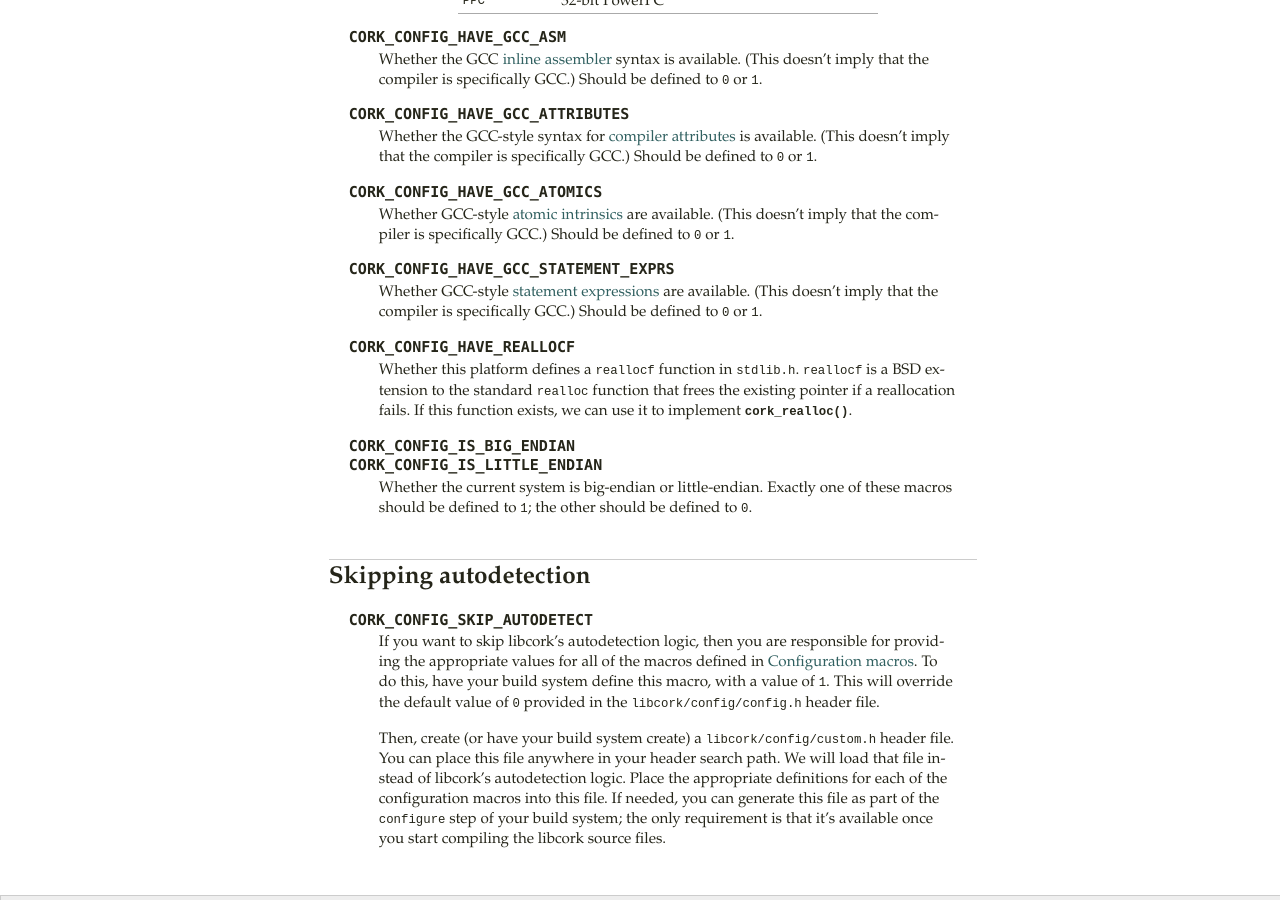
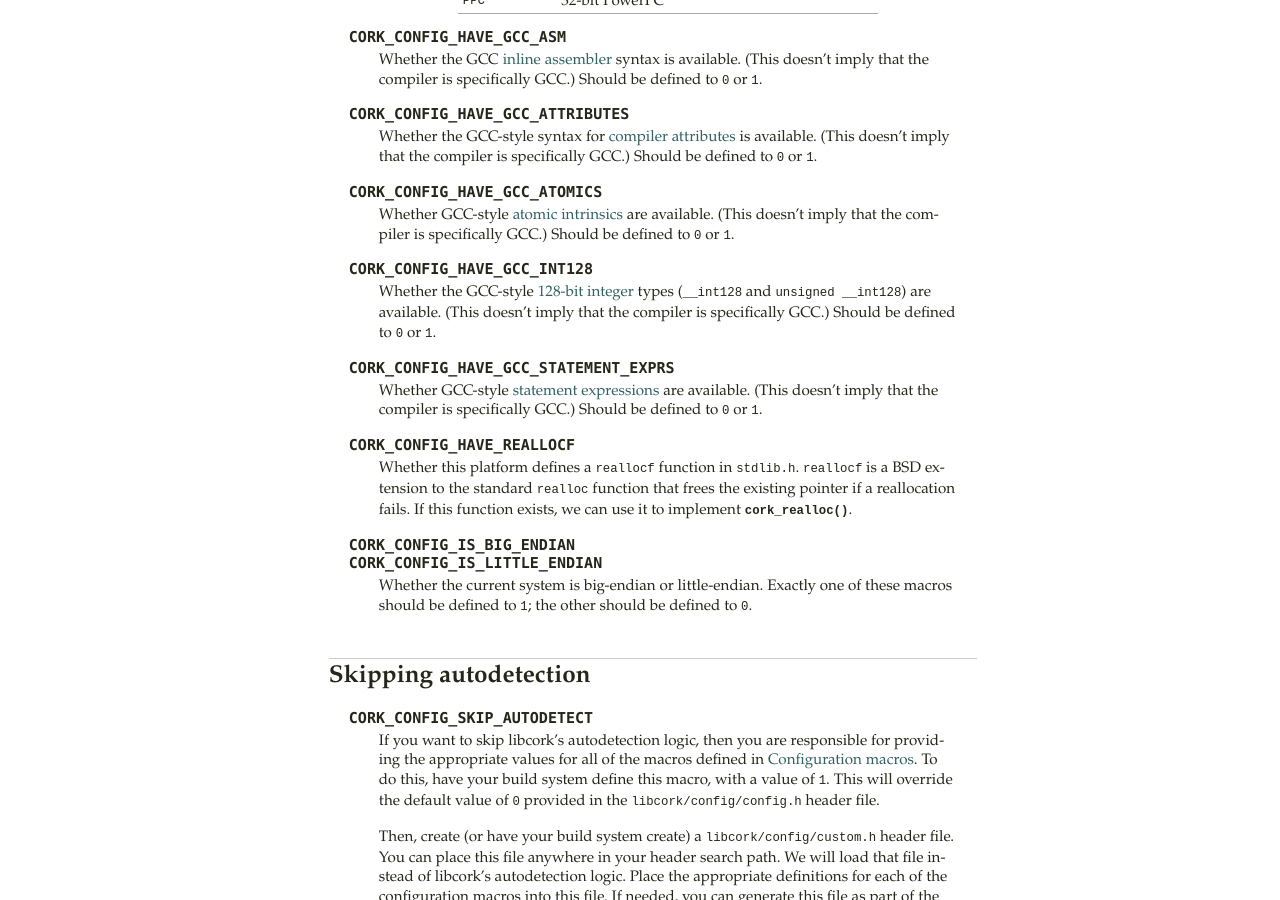
Before and after one commit to dcreager/libcork, a Sphinx documentation site: the page built from docs/config.rst, in a window 1280 px wide and 900 px high, scrolled down 906 px. Built offline with Sphinx 7.4.7, drawn with Linux system fonts in a browser that asks for light colours; pages that are not in the unit, such as notebooks, are missing from menus; the version number could not be read and is left out.

Commit message:
Use GCC's `__int128` type when available
It might not seem like much, but GCC can produce slightly more efficient
versions of the arithmetic functions for our 128-bit integers if we use
the builtin `__int128` type.  But that's only available in recent
versions of GCC, and more importantly, only on 64-bit platforms.  So we
still need our previous implementation as a fallback for platforms
without the builtin type.

```diff
--- a/docs/config.rst
+++ b/docs/config.rst
@@ -89,6 +89,15 @@ macros to choose among the possible implementations.
    .. _atomic intrinsics: http://gcc.gnu.org/onlinedocs/gcc-4.1.2/gcc/Atomic-Builtins.html
 
 
+.. macro:: CORK_CONFIG_HAVE_GCC_INT128
+
+   Whether the GCC-style `128-bit integer`_ types (``__int128`` and ``unsigned
+   __int128``) are available.  (This doesn't imply that the compiler is
+   specifically GCC.)  Should be defined to ``0`` or ``1``.
+
+   .. _128-bit integer: http://gcc.gnu.org/onlinedocs/gcc/_005f_005fint128.html
+
+
 .. macro:: CORK_CONFIG_HAVE_GCC_STATEMENT_EXPRS
 
    Whether GCC-style `statement expressions`_ are available.
```
Also changed, not shown: 2 other files.
